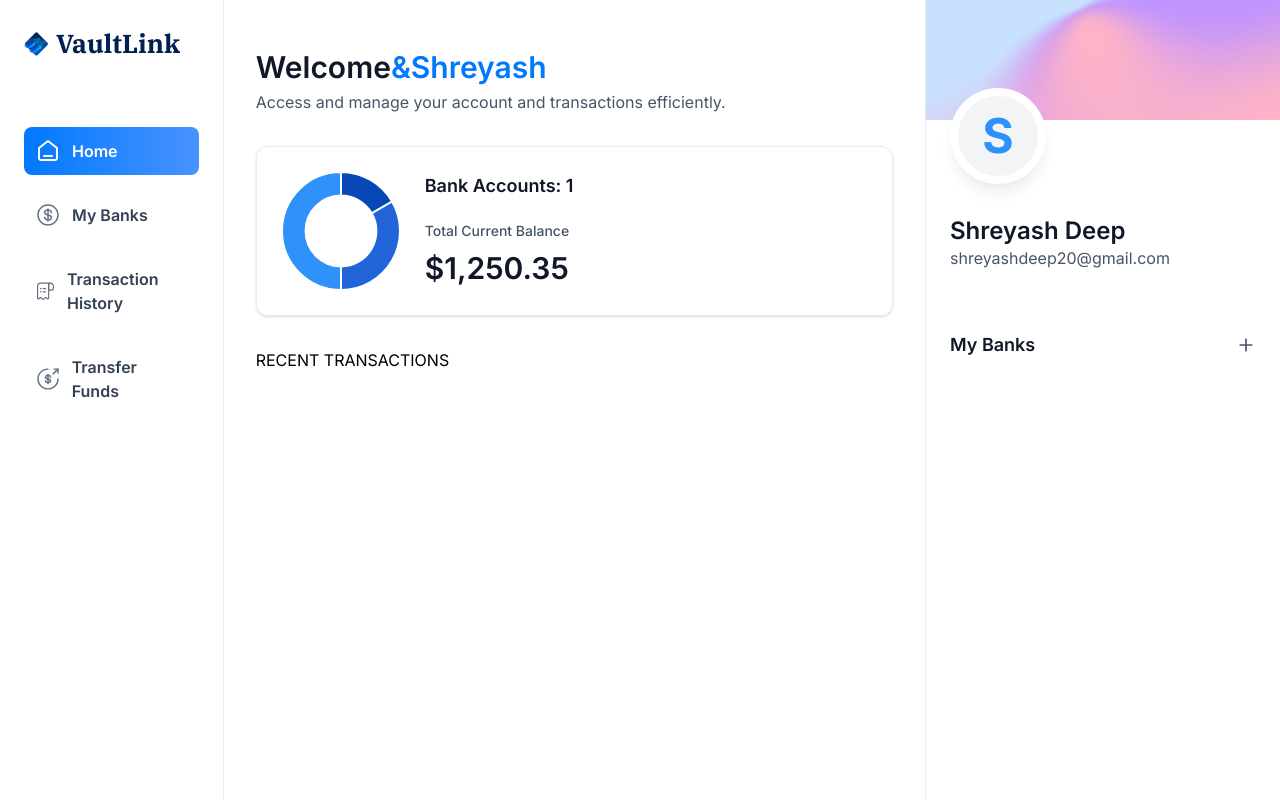
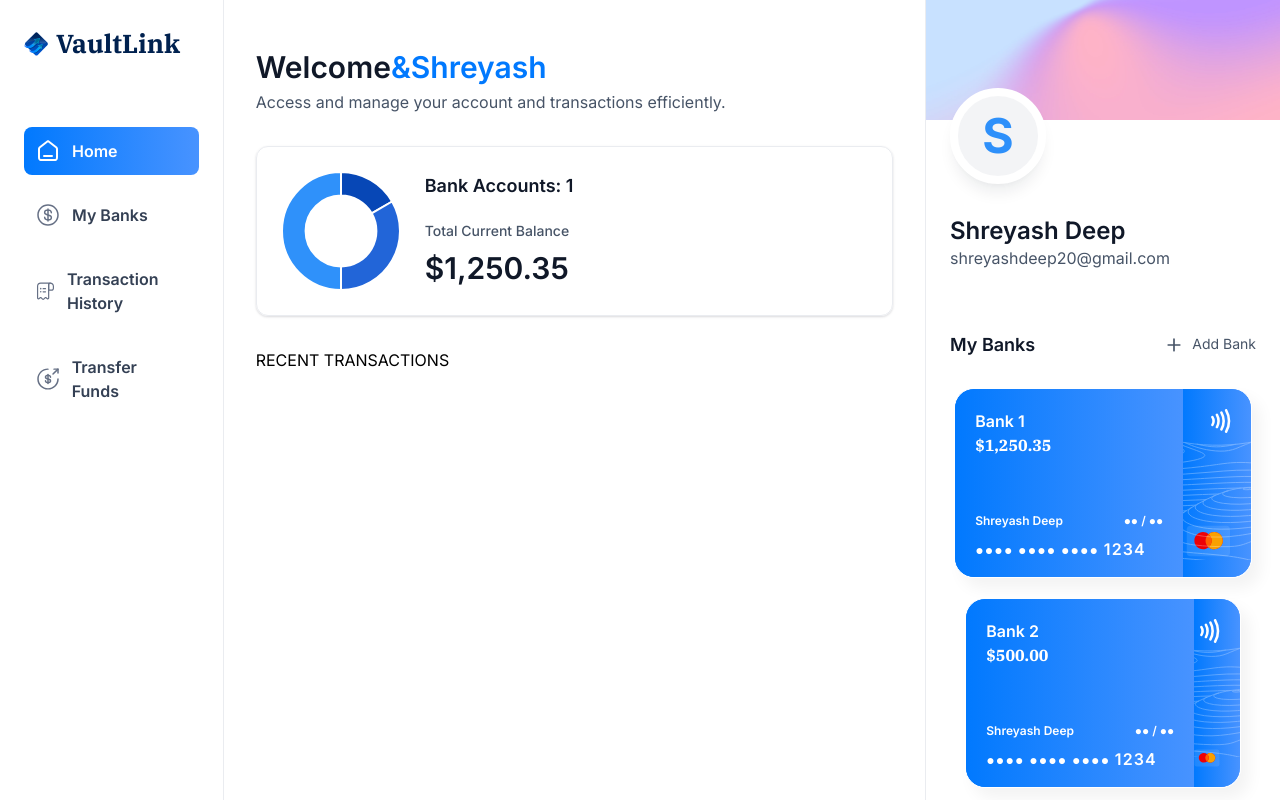
Before and after one commit to Shreyashdeep/banking-management-system, a Next.js app: page / in a window 1280 px wide. Built offline with nearby package versions, Linux system fonts and the light colour scheme.

Commit message:
add card and details

```diff
--- a/app/(root)/page.tsx
+++ b/app/(root)/page.tsx
@@ -26,7 +26,7 @@
       <RightSidebar
       user={loggedIn}
       transactions={[]}
-      banks={[]}
+      banks={[{currentBalance: 1250.35, name: 'Bank 1'},{currentBalance: 500, name: 'Bank 2'}]}
       />
     </section>
   );
--- /dev/null
+++ b/components/BankCard.tsx
@@ -0,0 +1,62 @@
+import { formatAmount } from "@/lib/utils";
+import Link from "next/link";
+import React from "react";
+import Image from "next/image";
+
+const BankCard = ({
+  account,
+  userName,
+  showBalance = true,
+}: CreditCardProps) => {
+  return (
+    <div className="flex flex-col ">
+      <Link href="/" className="bank-card">
+        <div className="bank-card_content">
+          <div>
+            <h1 className="text-16 font-semibold text-white">
+              {account.name || userName}
+            </h1>
+            <p className="font-ibm-plex-serif font-black text-white">
+              {formatAmount(account.currentBalance)}
+            </p>
+          </div>
+          <article className="flex flex-col gap-2 ">
+            <div className="flex justify-between">
+              <h1 className="text-12 font-semibold text-white">{userName}</h1>
+              <h2 className="text-12 font-semibold text-white">●● / ●●</h2>
+            </div>
+
+            <p className="text-14 font-semibold tracking-[1.1px] text-white">
+                ●●●● ●●●● ●●●● <span className="text-16">1234</span>
+            </p>
+          </article>
+        </div>
+        <div className="bank-card_icon">
+            <Image
+              src="/icons/Paypass.svg"
+              alt="pay"
+              width={20}
+              height={24}
+            />
+            <Image
+              src="/icons/mastercard.svg"
+              alt="mastercard"
+              width={45}
+              height={32}
+              className="ml-5"
+            />
+            <Image
+              src="/icons/lines.svg"
+              alt="lines"
+              width={316}
+              height={190}
+              className="absolute top-0 left-0"
+            />
+        </div>
+      </Link>
+      {/*copy of the above*/}
+    </div>
+  );
+};
+
+export default BankCard;
--- a/components/RightSidebar.tsx
+++ b/components/RightSidebar.tsx
@@ -1,6 +1,7 @@
 import Link from 'next/link'
 import Image from 'next/image'
 import React from 'react'
+import BankCard from './BankCard'
 
 export const RightSidebar = ({user, transactions, banks}: RightSidebarProps) => {
   return (
@@ -33,8 +34,34 @@
                         width={20}
                         height={20}
                     />
+                    <h2 className='text-14 fond-semibold text-gray-600'>
+                        Add Bank
+                    </h2>
                 </Link>
             </div>
+            {banks?.length>0 &&(
+                <div className='relative flex flex-1 flex-col items-center justify-center gap-5'>
+                    <div className='relative z-10'>
+                        <BankCard
+                            key={banks[0].$id}
+                            account={banks[0]}
+                            userName={`${user.firstName} ${user.lastName}`}
+                            showBalance={false}
+                        />
+                    </div>
+                    {banks[1] && (
+                        <div className='absolue right-0 top-8 z-0 w-[90%]'>
+                            <BankCard
+                                 key={banks[1].$id}
+                                 account={banks[1]}
+                                 userName={`${user.firstName} ${user.lastName}`}
+                                 showBalance={false}
+                            />
+
+                        </div>
+                    )}
+                </div>
+            )}
         </section>
     </aside>
   )
```
